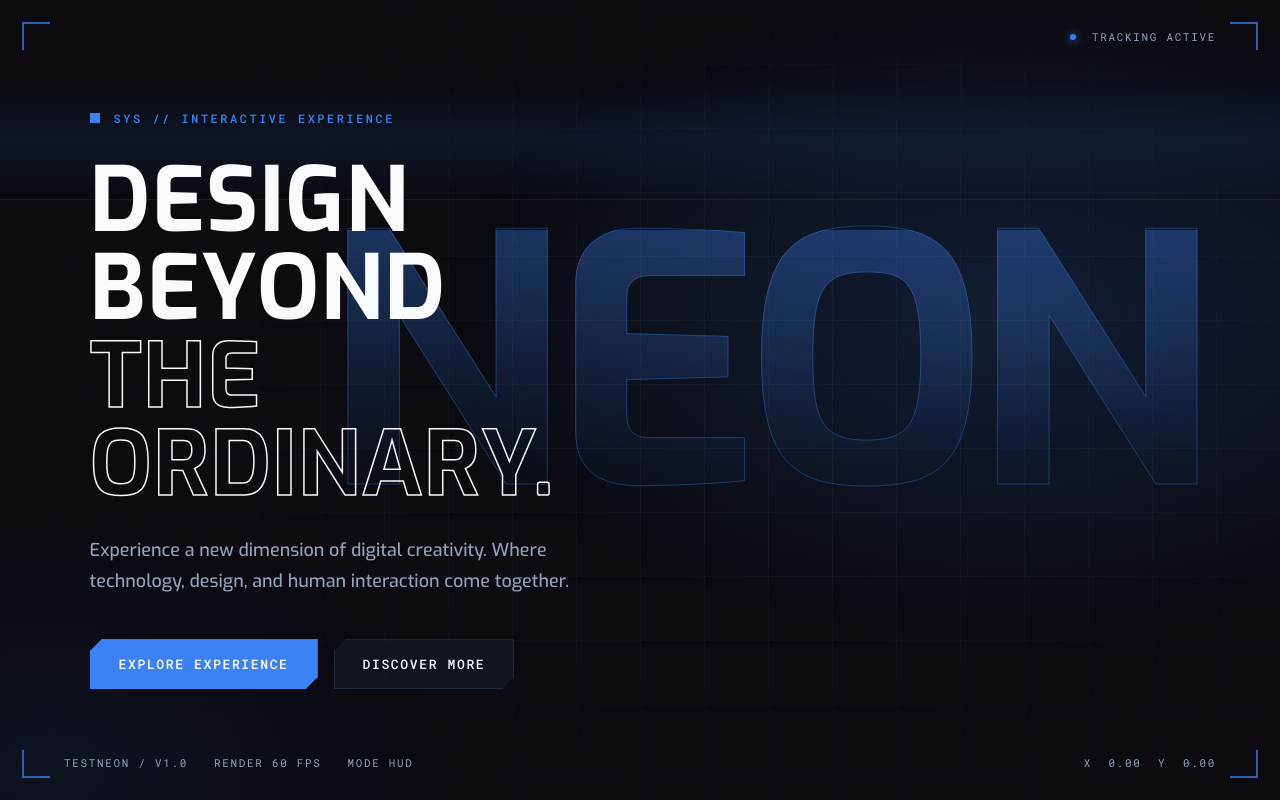
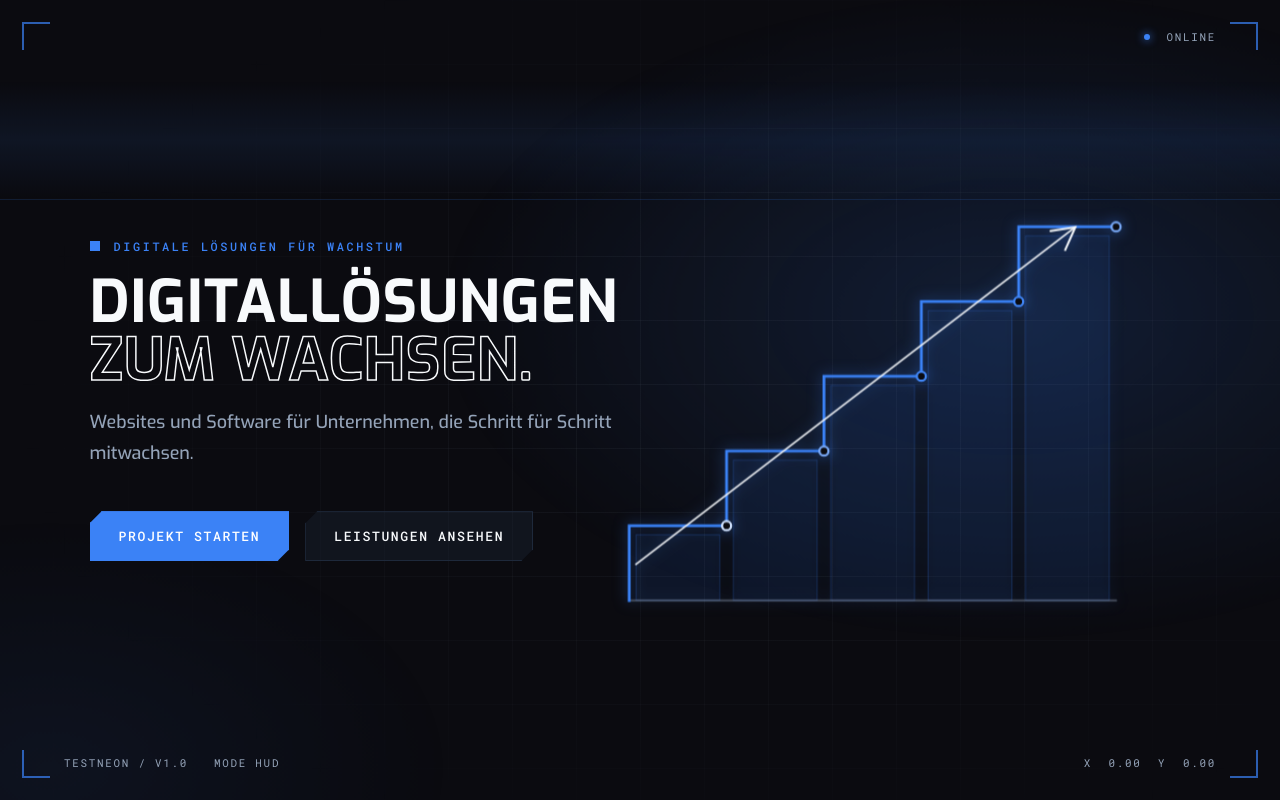
Before and after one commit to YazanMou23/Testneon, a React (Vite) app: page / in a window 1280 px wide. Built offline with nearby package versions, Linux system fonts and the light colour scheme.

Commit message:
feat: growth-stairs hero (line-drawn staircase, German headline, no 3D)

```diff
--- a/index.html
+++ b/index.html
@@ -1,10 +1,10 @@
 <!doctype html>
-<html lang="en">
+<html lang="de">
   <head>
     <meta charset="UTF-8" />
     <meta name="viewport" content="width=device-width, initial-scale=1.0" />
-    <title>Testneon — HUD Hero (UI UX Pro Max trial)</title>
-    <meta name="description" content="Experience a new dimension of digital creativity. Where technology, design, and human interaction come together." />
+    <title>Testneon | Digitallösungen zum Wachsen</title>
+    <meta name="description" content="Websites und Software für Unternehmen, die Schritt für Schritt mitwachsen." />
   </head>
   <body>
     <div id="root"></div>
--- a/src/App.tsx
+++ b/src/App.tsx
@@ -1,11 +1,9 @@
-import { Suspense, lazy, useEffect, useMemo, useRef, useState } from 'react'
+import { useEffect, useMemo, useRef } from 'react'
 import { motion } from 'framer-motion'
 import { pointer } from './hooks/pointerStore'
 import Hud from './components/Hud'
-import { prefersReducedMotion, webglAvailable } from './utils/webgl'
-
-// Lazy-load the whole 3D layer so first paint is never blocked by three.js.
-const FaceCanvas = lazy(() => import('./components/FaceCanvas'))
+import Stairs from './components/Stairs'
+import { prefersReducedMotion } from './utils/webgl'
 
 function ParallaxBg() {
   const ref = useRef<HTMLDivElement>(null)
@@ -31,60 +29,44 @@ function ParallaxBg() {
 }
 
 export default function App() {
-  const [compact, setCompact] = useState(() => window.innerWidth < 900)
-  const [webgl] = useState(webglAvailable)
   const rm = useMemo(prefersReducedMotion, [])
-
-  useEffect(() => {
-    const onResize = () => setCompact(window.innerWidth < 900)
-    window.addEventListener('resize', onResize)
-    return () => window.removeEventListener('resize', onResize)
-  }, [])
 
   const rise = (delay: number) =>
     rm
       ? {}
       : {
-          initial: { opacity: 0, y: 26 },
+          initial: { opacity: 0, y: 22 },
           animate: { opacity: 1, y: 0 },
-          transition: { duration: 0.8, delay, ease: 'easeOut' as const },
+          transition: { duration: 0.7, delay, ease: 'easeOut' as const },
         }
 
   return (
     <section className="hero">
       <ParallaxBg />
       <Hud />
-      <div className="hero-giant" aria-hidden="true">
-        <span>NEON</span>
+      <div className="hero-content">
+        <motion.p className="eyebrow" {...rise(0.1)}>
+          DIGITALE LÖSUNGEN FÜR WACHSTUM
+        </motion.p>
+        <motion.h1 {...rise(0.2)}>
+          DIGITALLÖSUNGEN
+          <br />
+          <span className="outline">ZUM WACHSEN.</span>
+        </motion.h1>
+        <motion.p className="lede" {...rise(0.35)}>
+          Websites und Software für Unternehmen, die Schritt für Schritt mitwachsen.
+        </motion.p>
+        <motion.div className="cta-row" {...rise(0.5)}>
+          <a className="btn btn-primary" href="#kontakt">
+            Projekt starten
+          </a>
+          <a className="btn btn-ghost" href="#leistungen">
+            Leistungen ansehen
+          </a>
+        </motion.div>
       </div>
-      {webgl ? (
-        <Suspense fallback={null}>
-          <FaceCanvas compact={compact} />
-        </Suspense>
-      ) : (
-        <div className="fallback-orb" aria-hidden="true" />
-      )}
-      <div className="hero-content">
-        <motion.p className="eyebrow" {...rise(0.15)}>
-          SYS // INTERACTIVE EXPERIENCE
-        </motion.p>
-        <motion.h1 {...rise(0.3)}>
-          DESIGN BEYOND
-          <br />
-          <span className="outline">THE ORDINARY.</span>
-        </motion.h1>
-        <motion.p className="lede" {...rise(0.45)}>
-          Experience a new dimension of digital creativity. Where technology, design, and human
-          interaction come together.
-        </motion.p>
-        <motion.div className="cta-row" {...rise(0.6)}>
-          <button type="button" className="btn btn-primary" aria-label="Explore the experience">
-            Explore Experience
-          </button>
-          <button type="button" className="btn btn-ghost">
-            Discover More
-          </button>
-        </motion.div>
+      <div className="hero-art">
+        <Stairs />
       </div>
     </section>
   )
--- a/src/components/Hud.tsx
+++ b/src/components/Hud.tsx
@@ -37,11 +37,10 @@ export default function Hud() {
       <span className="hud-corner bl" />
       <span className="hud-corner br" />
       <div className="hud-label hud-top-right">
-        <i className="hud-dot" /> TRACKING ACTIVE
+        <i className="hud-dot" /> ONLINE
       </div>
       <div className="hud-label hud-bottom-left">
         <span>TESTNEON / V1.0</span>
-        <span>RENDER 60 FPS</span>
         <span>MODE HUD</span>
       </div>
       <div className="hud-label hud-bottom-right">
--- /dev/null
+++ b/src/components/Stairs.tsx
@@ -0,0 +1,43 @@
+/** Line-drawn growth staircase. Pure SVG + CSS, no libraries: each tread draws
+ *  itself in turn, the growth arrow follows, then the corner nodes pulse. */
+const STEPS = 5
+const W = 86 // tread width
+const H = 66 // riser height
+const X0 = 24
+const Y0 = 392
+
+export default function Stairs() {
+  const treads = Array.from({ length: STEPS }, (_, i) => {
+    const x = X0 + i * W
+    const y = Y0 - (i + 1) * H
+    // riser up from previous level, then the tread along the top
+    return { d: i === 0 ? `M${x} ${Y0} V${y} H${x + W}` : `M${x} ${y + H} V${y} H${x + W}`, x, y, i }
+  })
+  const topX = X0 + STEPS * W
+  // growth arrow runs just above the tread corners (same slope as the steps)
+  const AX0 = X0 + 6
+  const AY0 = Y0 - 32
+  const AX1 = topX - 36
+  const AY1 = AY0 - ((AX1 - AX0) * H) / W
+  const ang = Math.atan2(AY1 - AY0, AX1 - AX0)
+  const wing = (da: number) => `${(AX1 - 22 * Math.cos(ang + da)).toFixed(1)} ${(AY1 - 22 * Math.sin(ang + da)).toFixed(1)}`
+  const head = `M${wing(0.5)} L${AX1} ${AY1} L${wing(-0.5)}`
+  return (
+    <svg className="stairs" viewBox="0 0 520 430" role="img" aria-label="Treppe als Symbol für Wachstum" preserveAspectRatio="xMidYMid meet">
+      <g className="stairs-bars">
+        {treads.map((t) => (
+          <rect key={t.i} x={t.x + 6} y={t.y + 8} width={W - 12} height={Y0 - t.y - 8} style={{ animationDelay: `${0.9 + t.i * 0.35}s` }} />
+        ))}
+      </g>
+      <line className="stairs-base" x1={X0} y1={Y0} x2={topX} y2={Y0} pathLength={1} />
+      {treads.map((t) => (
+        <path key={t.i} className="stairs-line" d={t.d} pathLength={1} style={{ animationDelay: `${0.3 + t.i * 0.35}s` }} />
+      ))}
+      <path className="stairs-arrow" d={`M${AX0} ${AY0} L${AX1} ${AY1}`} pathLength={1} />
+      <path className="stairs-head" d={head} pathLength={1} />
+      {treads.map((t) => (
+        <circle key={t.i} className="stairs-node" cx={t.x + W} cy={t.y} r="4" style={{ animationDelay: `${0.7 + t.i * 0.35}s` }} />
+      ))}
+    </svg>
+  )
+}
--- a/src/hud.css
+++ b/src/hud.css
@@ -72,3 +72,29 @@ h1 .outline { -webkit-text-stroke: 1.5px var(--text); }
   .hud-scan { display: none; }
   .eyebrow::before { animation: none; }
 }
+
+/* Growth staircase hero */
+h1 { font-size: clamp(2.2rem, 4.6vw, 4.4rem); }
+.hero-content { max-width: 640px; }
+.btn { display: inline-block; text-decoration: none; }
+.hero-art { position: absolute; z-index: 1; right: 7vw; top: 50%; transform: translateY(-50%); width: min(46vw, 640px); pointer-events: none; }
+.stairs { width: 100%; height: auto; display: block; overflow: visible; filter: drop-shadow(0 0 7px rgba(59, 130, 246, 0.55)); }
+.stairs-line, .stairs-base, .stairs-arrow, .stairs-head { fill: none; stroke: var(--accent); stroke-width: 2.5; stroke-linecap: square; stroke-linejoin: miter; stroke-dasharray: 1; stroke-dashoffset: 1; animation: draw 0.7s ease-out forwards; }
+.stairs-base { stroke: rgba(148, 163, 184, 0.5); stroke-width: 1.5; animation-delay: 0.1s; }
+.stairs-arrow { stroke: var(--text); stroke-width: 1.5; stroke-dasharray: 1 0; stroke-dashoffset: 1; animation-duration: 1.4s; animation-delay: 1.4s; }
+.stairs-head { stroke: var(--text); stroke-width: 1.8; animation-duration: 0.35s; animation-delay: 2.7s; }
+.stairs-bars rect { fill: rgba(59, 130, 246, 0.07); stroke: rgba(59, 130, 246, 0.22); stroke-width: 1; opacity: 0; animation: fadeUp 0.7s ease-out forwards; }
+.stairs-node { fill: var(--bg); stroke: var(--text); stroke-width: 2; opacity: 0; animation: pop 0.4s ease-out forwards, pulse 2.6s ease-in-out 3s infinite; }
+@keyframes draw { to { stroke-dashoffset: 0; } }
+@keyframes fadeUp { to { opacity: 1; } }
+@keyframes pop { to { opacity: 1; } }
+@keyframes pulse { 50% { stroke: var(--accent); } }
+@media (max-width: 900px) {
+  h1 { font-size: clamp(1.8rem, 8.2vw, 3.2rem); }
+  .hero { flex-direction: column; align-items: flex-start; justify-content: flex-start; padding-bottom: 6vh; }
+  .hero-art { position: relative; right: auto; top: auto; transform: none; width: 84vw; max-width: 420px; margin: 4vh auto 0; }
+}
+@media (prefers-reduced-motion: reduce) {
+  .stairs-line, .stairs-base, .stairs-arrow, .stairs-head { animation: none; stroke-dashoffset: 0; }
+  .stairs-bars rect, .stairs-node { animation: none; opacity: 1; }
+}
```
